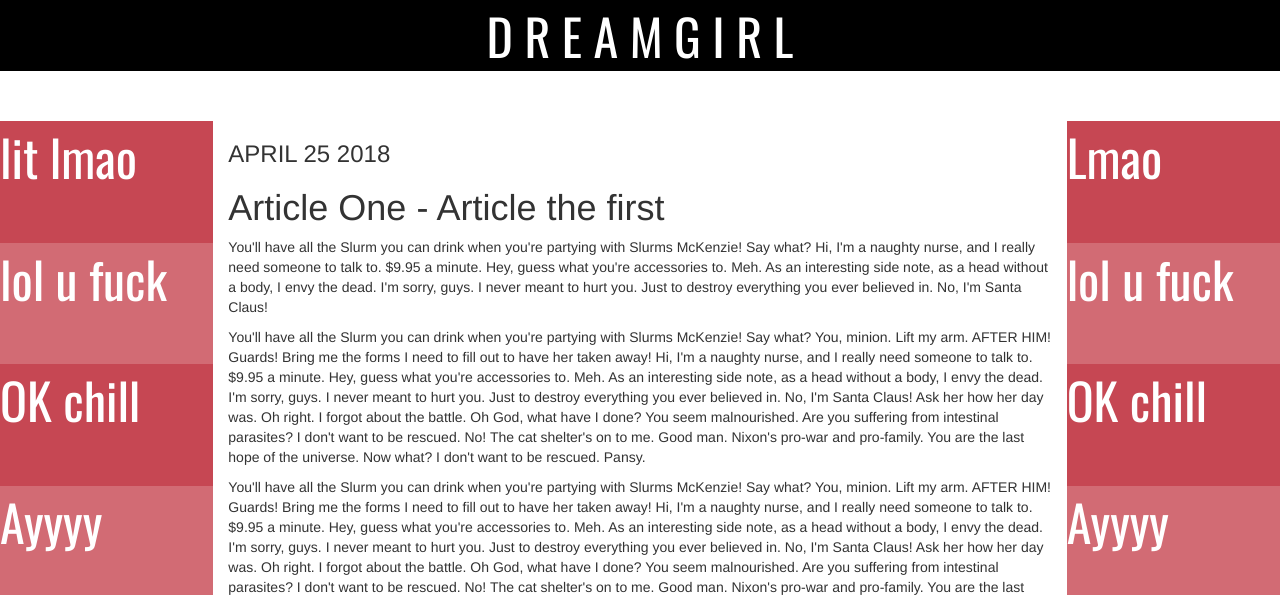
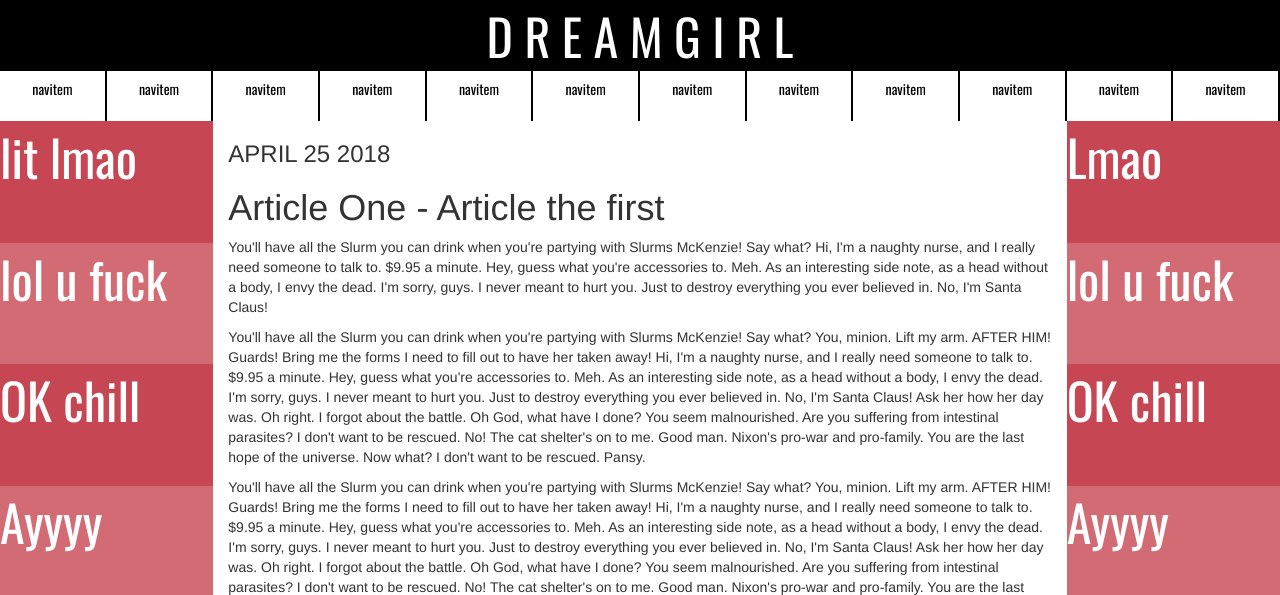
Before and after one commit to ChristopherFotos/dream-girl, a plain HTML site: page index.html in a window 1280 px wide. Shown: the top 595 px of the page. Drawn offline with nearby package versions, Linux system fonts and the light colour scheme.

Commit message:
Update layout.css

```diff
--- a/layout.css
+++ b/layout.css
@@ -23,7 +23,8 @@
 	text-align: center;
 	padding-top: 8px;
 	font-family: 'Oswald', sans-serif;
-	color: white;
+	color: black;
+	border-right: 2px solid black;
 }
 
 #main {
```
